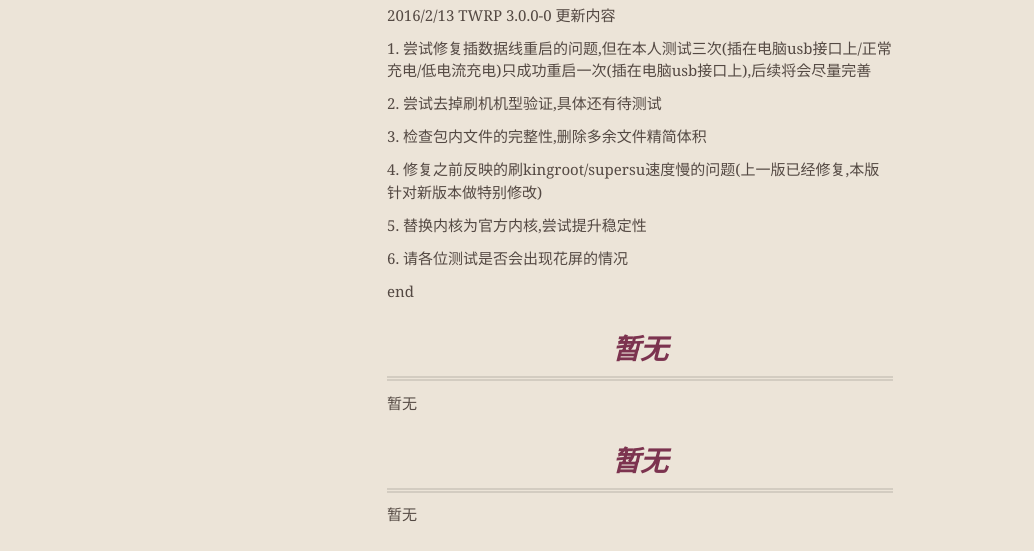
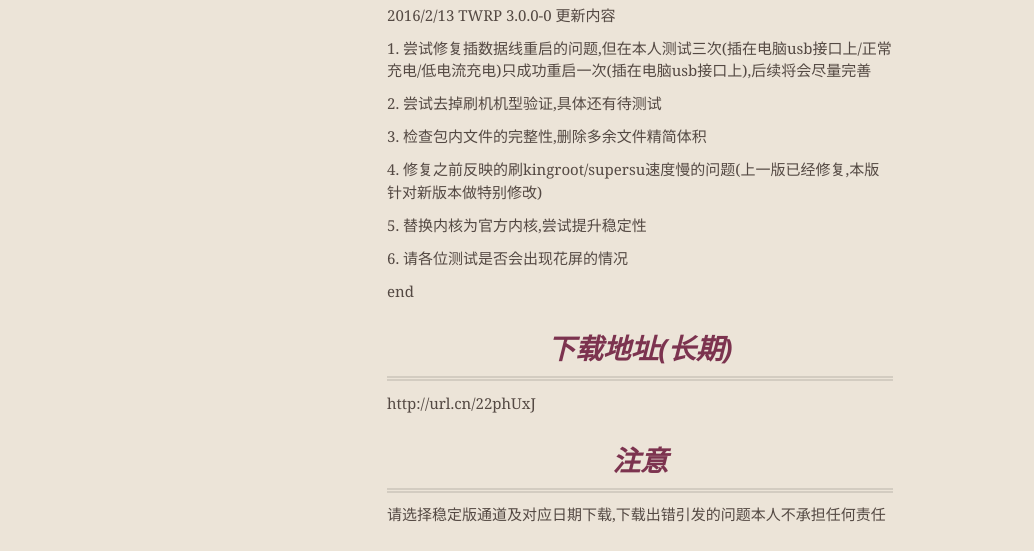
Before and after one commit to wouyun/HM2014501, a plain HTML site: page index.html in a window 1280 px wide. Shown: the part 401-952 px from the top of the page, without its empty margins (0-1034 px from the left). Drawn offline with nearby package versions, Linux system fonts and the light colour scheme.

Commit message:
Update index.html

```diff
--- a/index.html
+++ b/index.html
@@ -64,14 +64,14 @@
 <p>end</p>
 
 <h3>
-<a id="creating-pages-manually" class="anchor" href="#creating-pages-manually" aria-hidden="true"><span aria-hidden="true" class="octicon octicon-link"></span></a>暂无</h3>
+<a id="creating-pages-manually" class="anchor" href="#creating-pages-manually" aria-hidden="true"><span aria-hidden="true" class="octicon octicon-link"></span></a>下载地址(长期)</h3>
 
-<p>暂无</p>
+<p>http://url.cn/22phUxJ</p>
 
 <h3>
-<a id="authors-and-contributors" class="anchor" href="#authors-and-contributors" aria-hidden="true"><span aria-hidden="true" class="octicon octicon-link"></span></a>暂无</h3>
+<a id="authors-and-contributors" class="anchor" href="#authors-and-contributors" aria-hidden="true"><span aria-hidden="true" class="octicon octicon-link"></span></a>注意</h3>
 
-<p>暂无</p>
+<p>请选择稳定版通道及对应日期下载,下载出错引发的问题本人不承担任何责任</p>
 
 <h3>
 <a id="support-or-contact" class="anchor" href="#support-or-contact" aria-hidden="true"><span aria-hidden="true" class="octicon octicon-link"></span></a>暂无</h3>
```
